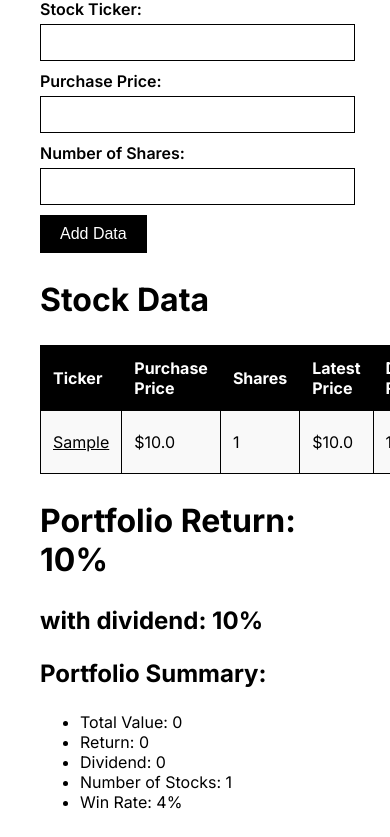
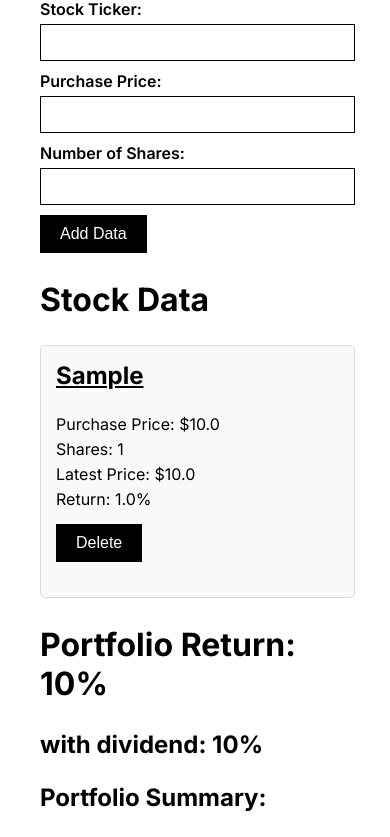
Before and after one commit to kkanamaru17/yourstockdb, a Flask app: template templates/dashboard.html in a window 390 px wide. Shown: the part 348-1185 px from the top of the page. Run offline with Flask 3, Linux system fonts and the light colour scheme; a user stored in the database is signed in; tables that the repository leaves empty hold one stand-in row (values such as "Sample post"); the template is opened without the code that fills it: values that come from a table or form of the project are taken from there, most other values are stand-ins (such as "Sample title", 1, 10 or a date in 2020).

Commit message:
smart phone view adjust

```diff
--- a/static/styles.css
+++ b/static/styles.css
@@ -81,15 +81,13 @@ button:hover {
 table {
     width: 100%;
     border-collapse: collapse;
-}
-
-table, th, td {
-    border: 1px solid #000000;
+    min-width: 600px; /* Adjust this value based on your content */
 }
 
 th, td {
-    padding: 12px;
+    padding: 8px;
     text-align: left;
+    white-space: nowrap;
 }
 
 thead {
@@ -150,3 +148,76 @@ textarea {
     font-family: 'Inter', sans-serif;
     font-size: 16px;
 }
+
+.table-container {
+    width: 100%;
+    overflow-x: auto;
+}
+
+.stock-data {
+    width: 100%;
+}
+
+.stock-table {
+    width: 100%;
+    border-collapse: collapse;
+}
+
+.stock-table th, .stock-table td {
+    padding: 8px;
+    text-align: left;
+    border-bottom: 1px solid #ddd;
+}
+
+.stock-cards {
+    display: none;
+}
+
+@media screen and (max-width: 768px) {
+    .stock-table {
+        display: none;
+    }
+
+    .stock-cards {
+        display: flex;
+        flex-direction: column;
+        gap: 15px;
+    }
+
+    .stock-card {
+        border: 1px solid #ddd;
+        padding: 15px;
+        border-radius: 5px;
+        background-color: #f9f9f9;
+    }
+
+    .stock-card h3 {
+        margin-top: 0;
+    }
+
+    .stock-card p {
+        margin: 5px 0;
+    }
+
+    .stock-card .delete-btn {
+        margin-top: 10px;
+    }
+}
+
+.chart-container {
+    width: 100%;
+    max-width: 800px; /* or whatever maximum width you prefer */
+    margin: 0 auto;
+}
+
+#stock-chart {
+    width: 100%;
+    height: auto;
+    max-width: 100%;
+}
+
+@media screen and (max-width: 768px) {
+    .chart-container {
+        width: 95%;
+    }
+}
--- a/templates/dashboard.html
+++ b/templates/dashboard.html
@@ -20,6 +20,7 @@
         <a href="{{ url_for('stockan') }}">Stock Analysis</a><span>: to see info on a stock click here</span><br><br>
         <form action="{{ url_for('dashboard') }}" method="post">
             <label for="ticker">Stock Ticker:</label>
+
             <input type="text" id="ticker" name="ticker" required>
 
             <label for="purchase_price">Purchase Price:</label>
@@ -31,35 +32,28 @@
             <button type="submit">Add Data</button>
         </form>
         <h2>Stock Data</h2>
-        <table>
+        <div class="stock-data">
+            <table class="stock-table">
                 <thead>
                     <tr>
                         <th>Ticker</th>
                         <th>Purchase Price</th>
                         <th>Shares</th>
                         <th>Latest Price</th>
-                    <th>Daily Return</th>
                         <th>Return</th>
-                    <th>Forward PE</th>
-                    <th>Dividend Yield</th>
-                    <th>Actions</th>
+                        <th>Action</th>
                     </tr>
                 </thead>
                 <tbody>
                     {% for stock in stocks %}
                     <tr>
+                        <td><a href="{{ url_for('stockan', ticker=stock.ticker) }}">{{ stock.ticker }}</a></td>
+                        <td>{{ stock.purchase_price|round(2) }}</td>
+                        <td>{{ stock.shares }}</td>
+                        <td>{{ stock.latest_price|round(2) }}</td>
+                        <td>{{ stock.return_performance|round(2) }}%</td>
                         <td>
-                        <a href="{{ url_for('stockan', ticker=stock.ticker) }}">{{ stock.ticker }}</a>
-                    </td>
-                    <td>${{ stock.purchase_price }}</td>
-                    <td>{{ stock.shares }}</td>
-                    <td>${{ stock.latest_price }}</td>
-                    <td>{{ stock.daily_return|round(2) }}%</td>
-                    <td>{{ stock.return_performance|round(2) }}%</td>
-                    <td>{{ stock.forward_pe|default(0)|round(2) }}</td>
-                    <td>{{ stock.div_yield|default(0)|round(2) }}%</td>
-                    <td>
-                        <form action="/delete" method="post" style="display:inline;">
+                            <form action="/delete" method="post">
                                 <input type="hidden" name="ticker" value="{{ stock.ticker }}">
                                 <button type="submit" class="delete-btn">Delete</button>
                             </form>
@@ -68,6 +62,23 @@
                     {% endfor %}
                 </tbody>
             </table>
+
+            <div class="stock-cards">
+                {% for stock in stocks %}
+                <div class="stock-card">
+                    <h3><a href="{{ url_for('stockan', ticker=stock.ticker) }}">{{ stock.ticker }}</a></h3>
+                    <p>Purchase Price: ${{ stock.purchase_price }}</p>
+                    <p>Shares: {{ stock.shares }}</p>
+                    <p>Latest Price: ${{ stock.latest_price }}</p>
+                    <p>Return: {{ stock.return_performance|round(2) }}%</p>
+                    <form action="/delete" method="post">
+                        <input type="hidden" name="ticker" value="{{ stock.ticker }}">
+                        <button type="submit" class="delete-btn">Delete</button>
+                    </form>
+                </div>
+                {% endfor %}
+            </div>
+        </div>
         <h2>Portfolio Return: {{ portfolio_return|round(2) }}%</h2>
         <h3>with dividend: {{ portfolio_return_withdiv|round(2) }}%</h3>
         <h3>Portfolio Summary:</h3>
--- a/templates/stockan.html
+++ b/templates/stockan.html
@@ -6,6 +6,7 @@
     <title>StockAN</title>
     <script src="https://cdn.jsdelivr.net/npm/chart.js"></script>
     <link rel="stylesheet" href="{{ url_for('static', filename='styles.css') }}">
+    <link href="https://fonts.googleapis.com/css2?family=Inter:wght@400;600;700&display=swap" rel="stylesheet">
 </head>
 <body>
     <div class="container">
```
Lines whose indentation alone changed are shown as unchanged.
